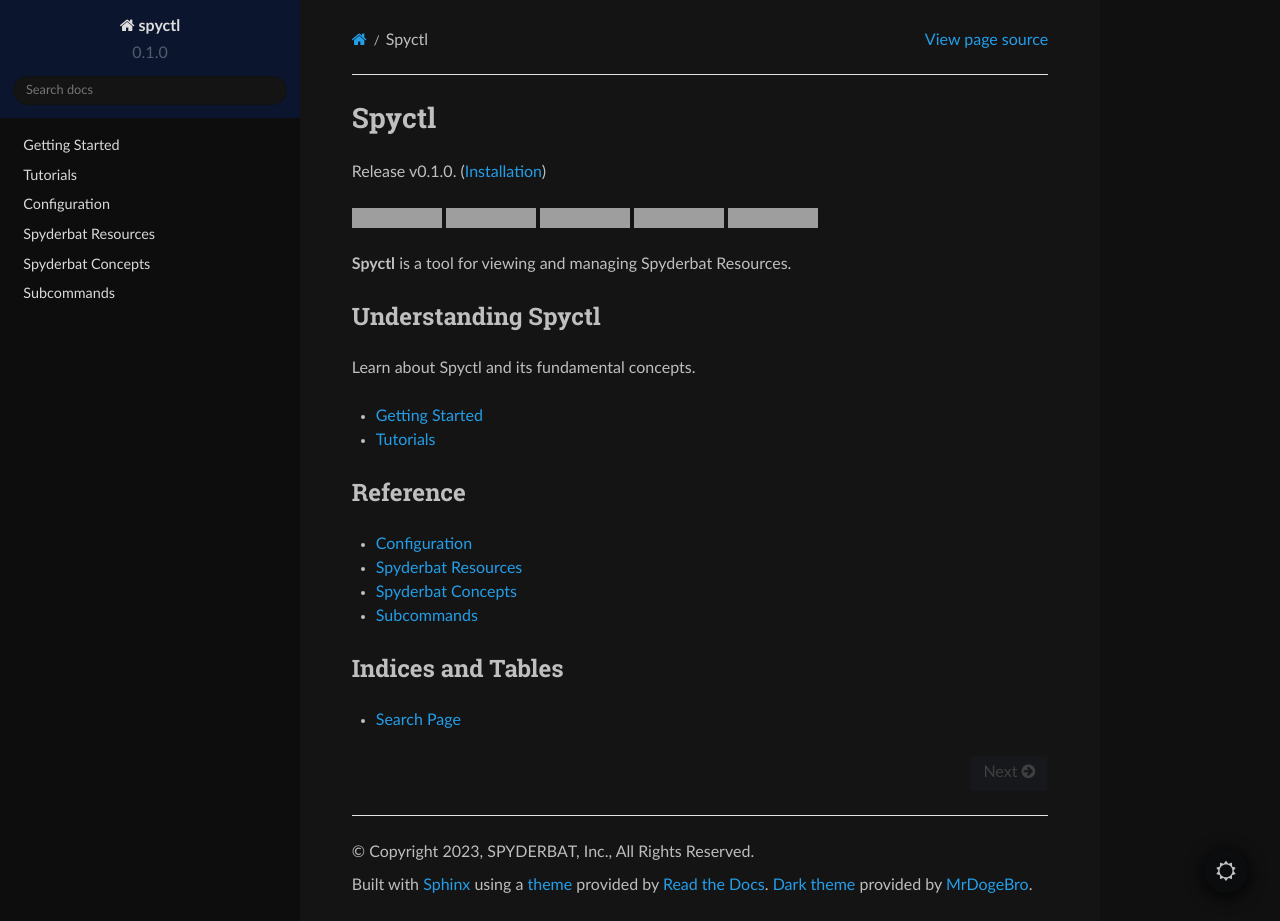
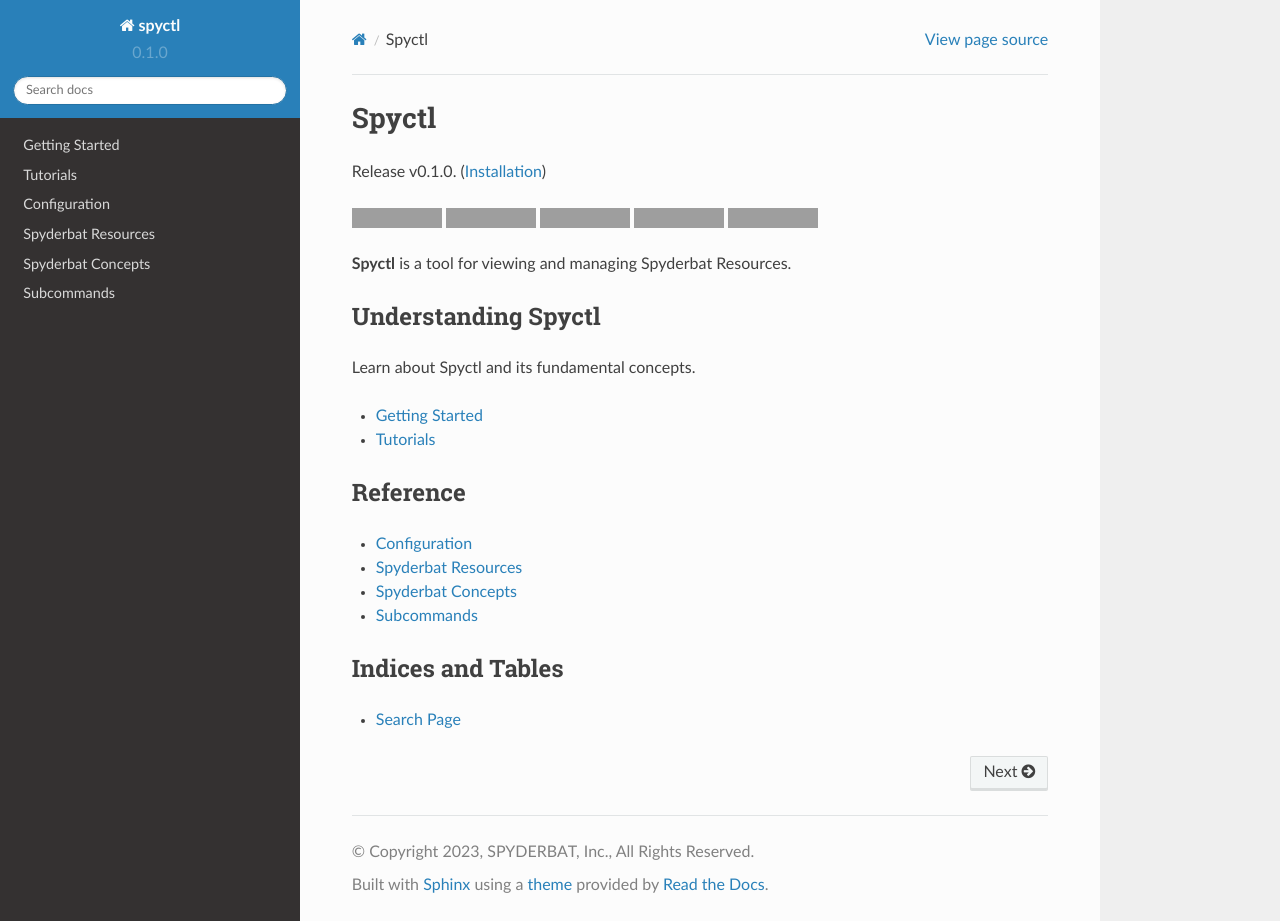
Before and after one commit to spyderbat/spyctl, a Sphinx documentation site: the page built from docs/index.rst, in a window 1280 px wide and 921 px high. Built offline with Sphinx 7.4.7 and the Read the Docs theme 2.0.0, drawn with Linux system fonts in a browser that asks for light colours; grey boxes are pictures that could not be loaded.

Commit message:
docs bugfixing

```diff
--- a/docs/conf.py
+++ b/docs/conf.py
@@ -22,7 +22,6 @@
     'sphinx.ext.autodoc',
     'sphinx.ext.autosummary',
     'sphinx.ext.intersphinx',
-    "sphinx_rtd_dark_mode"
 ]
 
 templates_path = ["_templates"]
```
